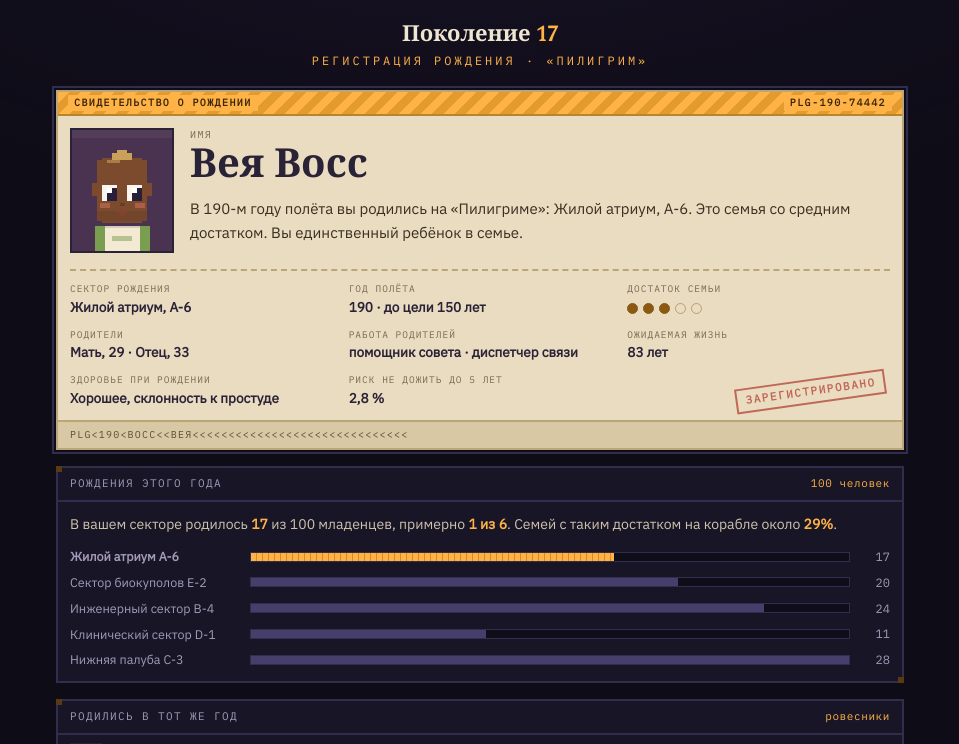
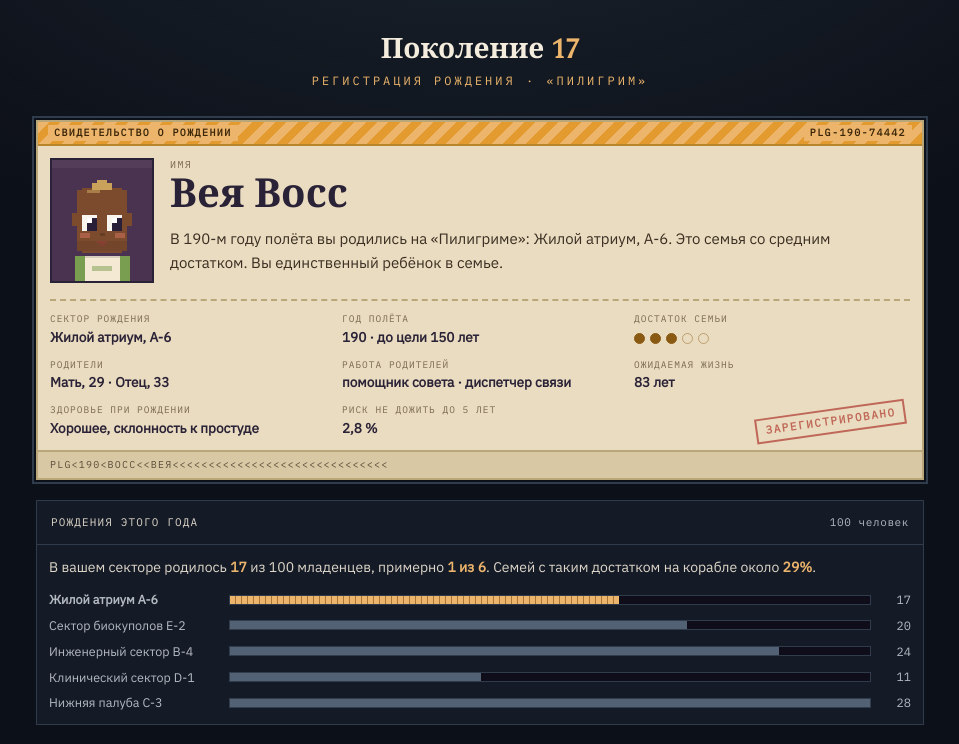
Before and after one commit to MaksimOrekhov/generation17, a Vue app: page / in a window 1280 px wide. Shown: the top 744 px of the page, without its empty margins (160-1119 px from the left). Built offline with nearby package versions, Linux system fonts and the light colour scheme.

Commit message:
Redesign life archive interface

```diff
--- a/src/assets/base.css
+++ b/src/assets/base.css
@@ -5,7 +5,7 @@ html, body {
   background: var(--bg);
   color: var(--text);
   font-family: var(--font-ui);
-  font-size: 14px;
+  font-size: 15px;
   line-height: 1.5;
   -webkit-font-smoothing: antialiased;
 }
@@ -13,7 +13,7 @@ html, body {
 body {
   min-height: 100vh;
   background:
-    radial-gradient(1200px 520px at 50% -10%, #2a1d3d55, transparent 70%),
+    radial-gradient(1100px 600px at 50% -10%, #384a5a55, transparent 70%),
     var(--bg);
 }
 
@@ -41,7 +41,7 @@ ul { margin: 0; padding: 0; list-style: none; }
 .btn:hover:not(:disabled) { border-color: var(--line-2); background: var(--panel-2); }
 .btn:active:not(:disabled) { transform: translateY(2px); box-shadow: 0 1px 0 #0a0812; }
 .btn:disabled { opacity: .45; cursor: not-allowed; }
-.btn--sm { padding: 4px 9px; font-size: 12px; }
+.btn--sm { padding: 4px 9px; font-size: 13px; }
 .btn--on, .btn[aria-pressed='true'] { background: var(--amber); color: var(--amber-ink); border-color: #ffd08a; font-weight: 600; }
 .btn--accent { background: var(--amber-dim); border-color: var(--amber-2); color: #ffd9a0; }
 .btn--accent:hover:not(:disabled) { background: #6e4716; border-color: var(--amber); }
--- a/src/assets/tokens.css
+++ b/src/assets/tokens.css
@@ -1,22 +1,22 @@
 :root {
   /* поверхности */
-  --bg: #0e0c17;
-  --bg-2: #13111f;
-  --panel: #181527;
-  --panel-2: #211d33;
-  --line: #322c4d;
-  --line-2: #463e6b;
+  --bg: #0c1018;
+  --bg-2: #111722;
+  --panel: #161d29;
+  --panel-2: #202938;
+  --line: #303b4b;
+  --line-2: #536174;
 
   /* текст */
-  --text: #efe6d2;
-  --text-soft: #cfc3ab;
-  --muted: #a39ab8;
-  --faint: #7a7194;
+  --text: #f4ecdc;
+  --text-soft: #ded6c8;
+  --muted: #b5b9c1;
+  --faint: #959eaa;
 
   /* акцент и состояния */
-  --amber: #ffb347;
-  --amber-2: #d98a1f;
-  --amber-dim: #5a3a12;
+  --amber: #edb56c;
+  --amber-2: #a87539;
+  --amber-dim: #533e29;
   --amber-ink: #20140a;
   --good: #8bc58a;
   --bad: #e2705f;
--- a/src/components/GameScreen.vue
+++ b/src/components/GameScreen.vue
@@ -101,4 +101,16 @@ function repeat() {
   .game__col--center, .game__col--left, .game__col--right { grid-column: 1; grid-row: auto; }
   .game__col--center { order: -1; }
 }
+
+/* The scene and chronicle form the reading column; the other columns are supporting context. */
+.game__layout { max-width: 1500px; grid-template-columns: 270px minmax(0, 1fr) 300px; gap: 20px; padding: 24px 20px; }
+.game__col { gap: 18px; }
+.game__foot { max-width: 1500px; padding-inline: 20px; color: var(--muted); }
+@media (max-width: 1180px) {
+  .game__layout { grid-template-columns: minmax(0, 1fr) 300px; gap: 16px; }
+}
+@media (max-width: 820px) {
+  .game__layout { grid-template-columns: minmax(0, 1fr); padding: 16px 12px; }
+}
+
 </style>
--- a/src/components/birth/BirthScreen.vue
+++ b/src/components/birth/BirthScreen.vue
@@ -83,4 +83,13 @@ const atmospheres: { id: Atmosphere; name: string; text: string }[] = [
 .birth__seed { text-align: center; font: 400 11px var(--font-mono); color: var(--faint); letter-spacing: 1px; }
 @keyframes show { from { opacity: 0; transform: translateY(14px); } }
 @media (max-width: 560px) { .birth__presets { grid-template-columns: minmax(0, 1fr); } }
+
+.birth { max-width: 920px; gap: 20px; padding-top: 36px; }
+.birth__head { gap: 10px; padding-bottom: 12px; }
+.birth__brand { font-size: 28px; }
+.birth__reveal { gap: 20px; }
+.birth__preset { padding: 14px; border-width: 1px; }
+.birth__preset span, .birth__note { font-size: 13px; }
+.birth__go { padding: 17px; }
+
 </style>
--- a/src/components/common/Panel.vue
+++ b/src/components/common/Panel.vue
@@ -21,4 +21,11 @@ defineProps<{ title: string; aside?: string }>()
 .panel__head { display: flex; align-items: center; justify-content: space-between; gap: 8px; padding: 9px 12px; border-bottom: 2px solid var(--line); min-height: 34px; }
 .panel__title { font: 500 11px/1.2 var(--font-mono); letter-spacing: 1.4px; text-transform: uppercase; color: var(--muted); }
 .panel__aside { font: 500 11px/1.2 var(--font-mono); letter-spacing: .6px; color: var(--amber); text-align: right; overflow-wrap: anywhere; }
+
+.panel { border: 1px solid var(--line); background: rgba(22, 29, 41, .88); }
+.panel::before, .panel::after { display: none; }
+.panel__head { min-height: 44px; padding: 11px 14px; border-bottom: 1px solid var(--line); }
+.panel__title { color: var(--text-soft); font-size: 11px; letter-spacing: 1.15px; }
+.panel__aside { color: var(--muted); font-size: 11px; }
+
 </style>
--- a/src/components/layout/TopBar.vue
+++ b/src/components/layout/TopBar.vue
@@ -69,4 +69,19 @@ const status = computed(() => {
   .top__meta span:last-child { display: none; }
   .top__status { padding: 0 12px 4px; font-size: 10px; }
 }
+
+.top { background: rgba(12, 16, 24, .96); border-bottom: 1px solid var(--line); }
+.top__inner, .top__status { max-width: 1500px; }
+.top__inner { padding: 14px 20px 10px; gap: 11px; }
+.top__row { gap: 12px 18px; }
+.top__brand { font-size: 21px; }
+.top__age { color: var(--text); }
+.top__meta { color: var(--muted); }
+.top__status { padding: 0 20px 8px; color: var(--muted); }
+@media (max-width: 720px) {
+  .top { position: relative; }
+  .top__inner { padding: 12px; }
+  .top__status { padding: 0 12px 8px; }
+}
+
 </style>
--- a/src/components/layout/TransportControls.vue
+++ b/src/components/layout/TransportControls.vue
@@ -29,4 +29,14 @@ const label = (s: number) => `${s === .5 ? '0.5' : s}×`
   .transport__speeds { flex-wrap: nowrap; }
   .transport__play { min-width: 92px; }
 }
+
+.transport { gap: 6px; }
+.transport__speeds { padding: 3px; gap: 2px; background: var(--bg-2); border: 1px solid var(--line); }
+.transport__speeds .btn { min-width: 38px; box-shadow: none; border-color: transparent; background: transparent; }
+.transport__speeds .btn[aria-pressed='true'] { background: var(--amber); border-color: var(--amber); }
+@media (max-width: 720px) {
+  .transport { flex-wrap: wrap; overflow: visible; }
+  .transport__speeds { flex-wrap: wrap; }
+}
+
 </style>
--- a/src/components/panels/ChroniclePanel.vue
+++ b/src/components/panels/ChroniclePanel.vue
@@ -63,4 +63,16 @@ watch(() => store.game.seed, () => { limit.value = PAGE })
 .entry--ambient .entry__age { color: var(--faint); font-size: 13px; }
 .chron__empty { padding: 16px 12px; color: var(--muted); }
 .chron__more { margin: 10px 12px 12px; }
+
+.chron__filters { gap: 5px; padding: 10px 14px; border-bottom: 1px solid var(--line); }
+.chron__list { max-height: 560px; }
+.entry { grid-template-columns: 42px minmax(0, 1fr); gap: 14px; padding: 15px 16px; border-bottom-color: #293443; }
+.entry__title { font-size: 14px; }
+.entry__text { margin-top: 5px; font-size: 14px; line-height: 1.55; }
+.entry--ambient { padding-block: 12px; }
+.entry--ambient .entry__title { font-size: 13px; }
+.entry--ambient .entry__text { color: var(--text-soft); font-size: 14px; font-style: normal; }
+.entry--ambient .entry__age { color: var(--muted); }
+.entry--memory { background: #222a35; }
+
 </style>
--- a/src/components/play/FocusPicker.vue
+++ b/src/components/play/FocusPicker.vue
@@ -47,4 +47,9 @@ const options: { id: Focus; name: string; kid: string; effect: string }[] = [
 .focus__item[aria-pressed='true'] span { color: #e8b66d; }
 .focus__item:disabled { opacity: .45; cursor: not-allowed; box-shadow: none; }
 @media (max-width: 560px) { .focus { grid-template-columns: repeat(3, minmax(0, 1fr)); } }
+
+.focus__item { min-height: 58px; }
+.focus__item strong { font-size: 14px; }
+.focus__item[aria-pressed='true'] { border-color: var(--amber); background: var(--amber-dim); }
+
 </style>
--- a/src/components/scene/SceneView.vue
+++ b/src/components/scene/SceneView.vue
@@ -87,4 +87,13 @@ const place = computed(() => `Каюта ${g.value.birth.deck}`)
 .scene--stopped :deep(canvas) { filter: grayscale(.8) brightness(.7); }
 .moment-enter-active, .moment-leave-active { transition: opacity .2s, transform .2s; }
 .moment-leave-to { opacity: 0; transform: translateY(12px); }
+
+.scene { border: 1px solid #5e6978; box-shadow: 0 18px 48px #0005; background: #111722; }
+.scene__hud { top: 12px; left: 12px; right: 12px; }
+.scene__tag { padding: 6px 9px; background: rgba(12, 16, 24, .88); border-color: #5b6878; font-size: 11px; }
+.scene__caption { grid-template-columns: 48px minmax(0, 1fr); gap: 16px; padding: 20px 22px 22px; border-top: 1px solid #536174; background: #1c2632; color: var(--text-soft); font: 400 17px/1.6 var(--font-display); }
+.scene__caption b { color: var(--text); }
+.scene__when { align-self: start; padding-top: 4px; font-size: 12px; color: var(--amber); }
+@media (max-width: 560px) { .scene__caption { grid-template-columns: 36px minmax(0, 1fr); gap: 10px; padding: 15px; font-size: 16px; } }
+
 </style>
```
